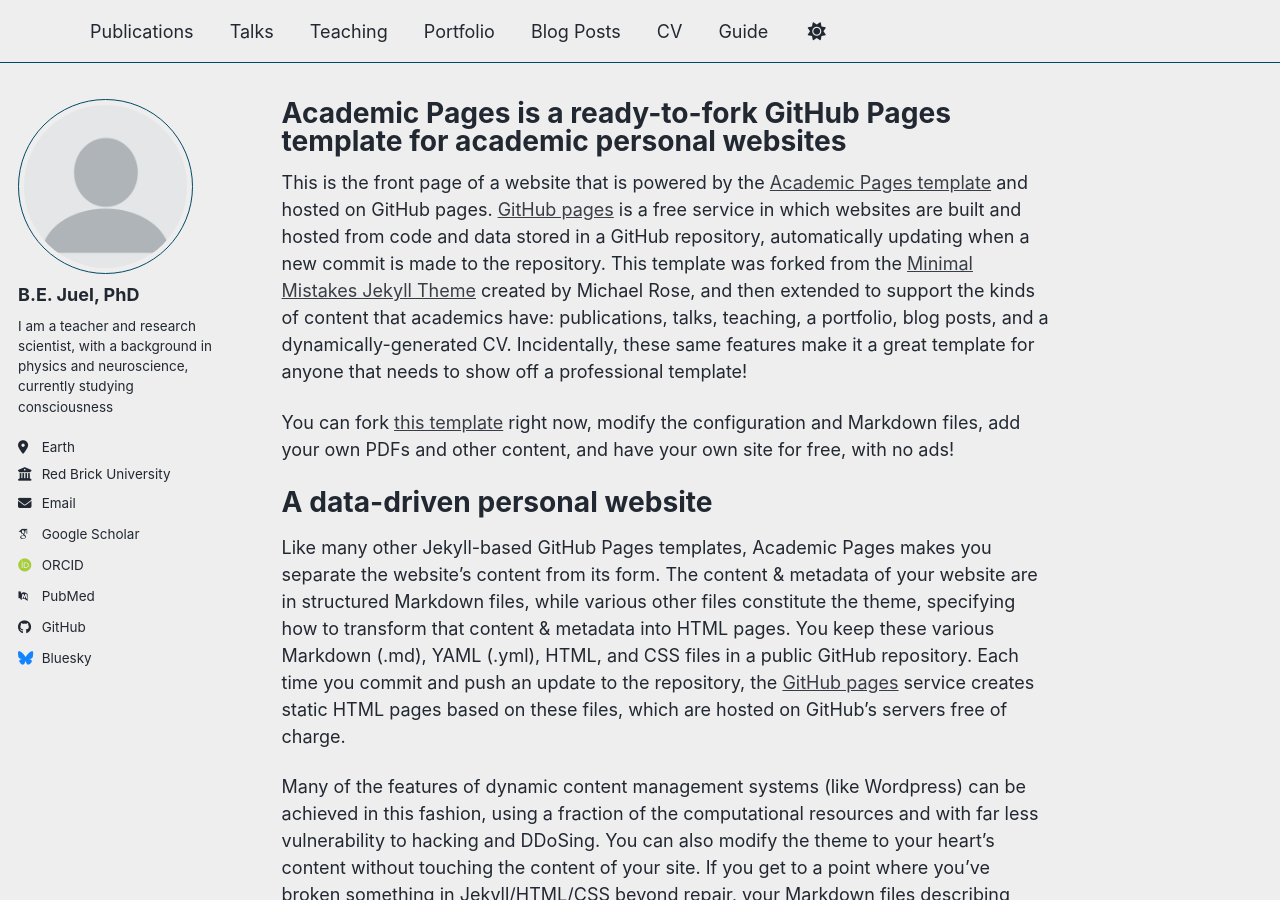
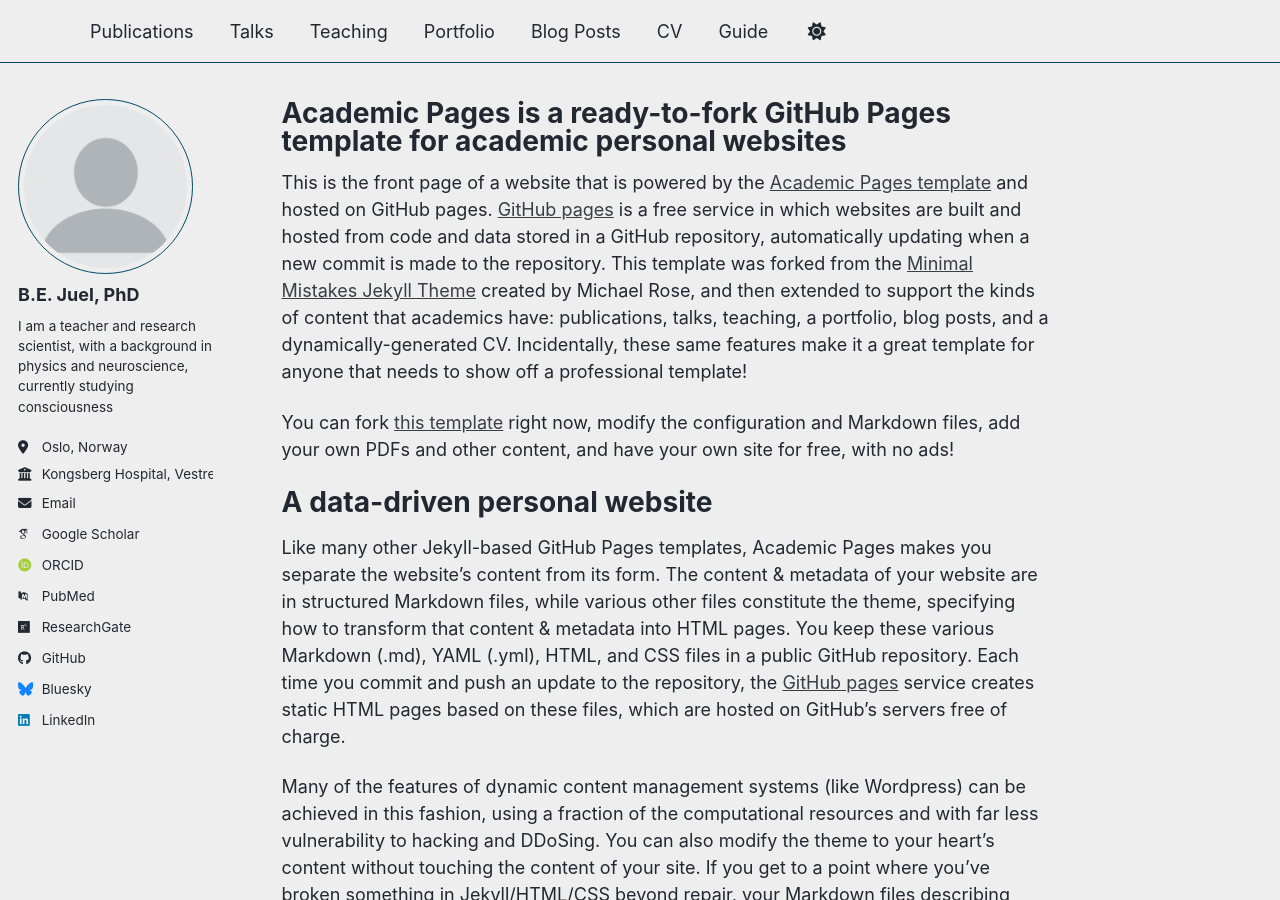
Before and after one commit to bjorneju/bjorneju.github.io, a Jekyll site: the page built from _pages/about.md, in a window 1280 px wide and 900 px high. Built offline with Jekyll 4.4.1, drawn with Linux system fonts in a browser that asks for light colours; some web fonts are replaced; a script bundle is joined from its source files by our own code; library files that are not in the unit come from our copies.

Commit message:
Update _config.yml

```diff
--- a/_config.yml
+++ b/_config.yml
@@ -26,22 +26,22 @@
   avatar           : "profile.png"
   name             : "B.E. Juel, PhD"
   bio              : "I am a teacher and research scientist, with a background in physics and neuroscience, currently studying consciousness"
-  location         : "Earth"
-  employer         : "Red Brick University"
+  location         : "Oslo, Norway"
+  employer         : "Kongsberg Hospital, Vestre Viken Health Trust"
   uri              : # URL
-  email            : "none@example.org"
+  email            : "bjorneju@gmail.com"
 
   # Academic websites
   academia         : # URL
   arxiv            : # URL - Update with the correct link to your profile
-  googlescholar    : "https://scholar.google.com/citations?user=PS_CX0AAAAAJ"
+  googlescholar    : "https://scholar.google.com/citations?user=vvEltwIAAAAJ&hl=en&inst=4058163445224007304"
   inspire-hep      : # URL
   impactstory      : # URL
-  orcid            : "https://orcid.org/yourorcidurl"
+  orcid            : "https://orcid.org/0000-0003-0550-581X"
   semantic         : # URL
   ssrn             : # URL
-  pubmed           : "https://www.ncbi.nlm.nih.gov/pubmed/?term=john+snow"
-  researchgate     : # URL
+  pubmed           : "https://pubmed.ncbi.nlm.nih.gov/?term=Bj%C3%B8rn+Erik+Juel"
+  researchgate     : "https://www.researchgate.net/profile/Bjorn-Juel?ev=hdr_xprf"
   scopus           : # URL
   zotero           : # URL
 
@@ -50,13 +50,13 @@
   bitbucket        : # Username - Update with your username on the site
   codepen          : # Username
   dribbble         : # Username
-  github           : "academicpages"
+  github           : "bjorneju"
   kaggle           : # Username
   stackoverflow    : # User number or user number and name (i.e., use "1" or "1/jeff-atwood")
 
   # Social media
   artstation       : # Username
-  bluesky          : "bsky.app" # Replace this with you Bluesky username
+  bluesky          : "algarwegian.bsky.social" # Replace this with you Bluesky username
   facebook         : # Username
   flickr           : # Username
   foursquare       : # Username
@@ -65,7 +65,7 @@
   keybase          : # Username
   instagram        : # Username
   lastfm           : # Username
-  linkedin         : # Username
+  linkedin         : bjørn-erik-juel-86674455
   mastodon         : # URL
   medium           : # URL
   pinterest        : # Username
```
